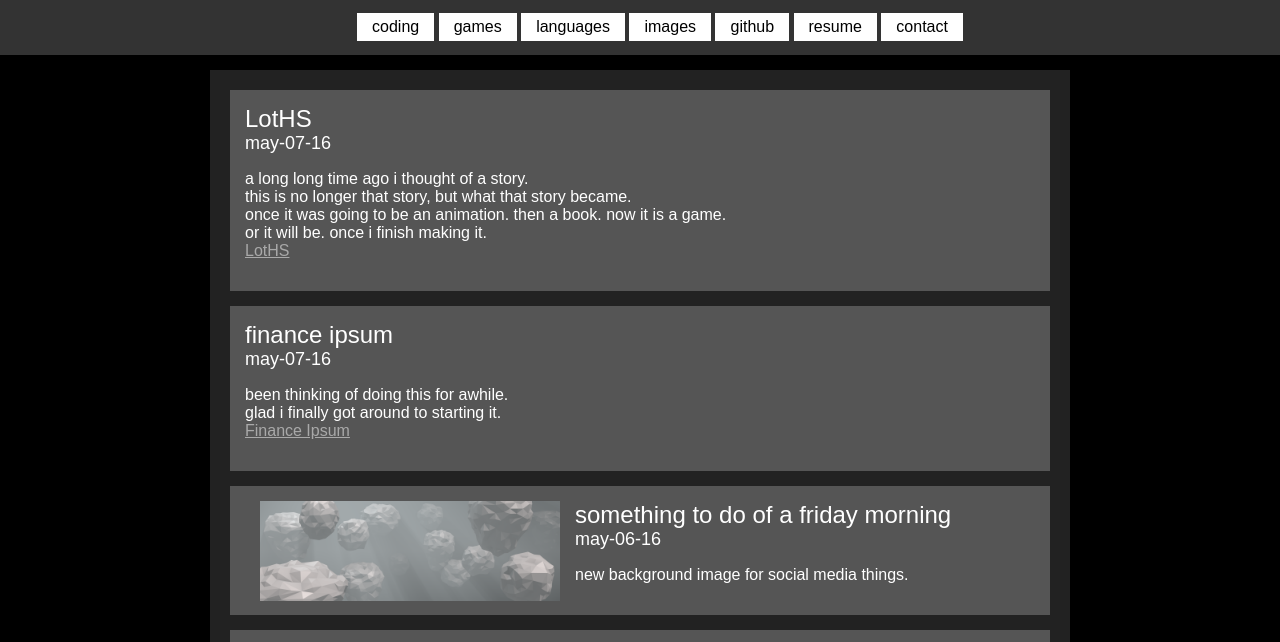
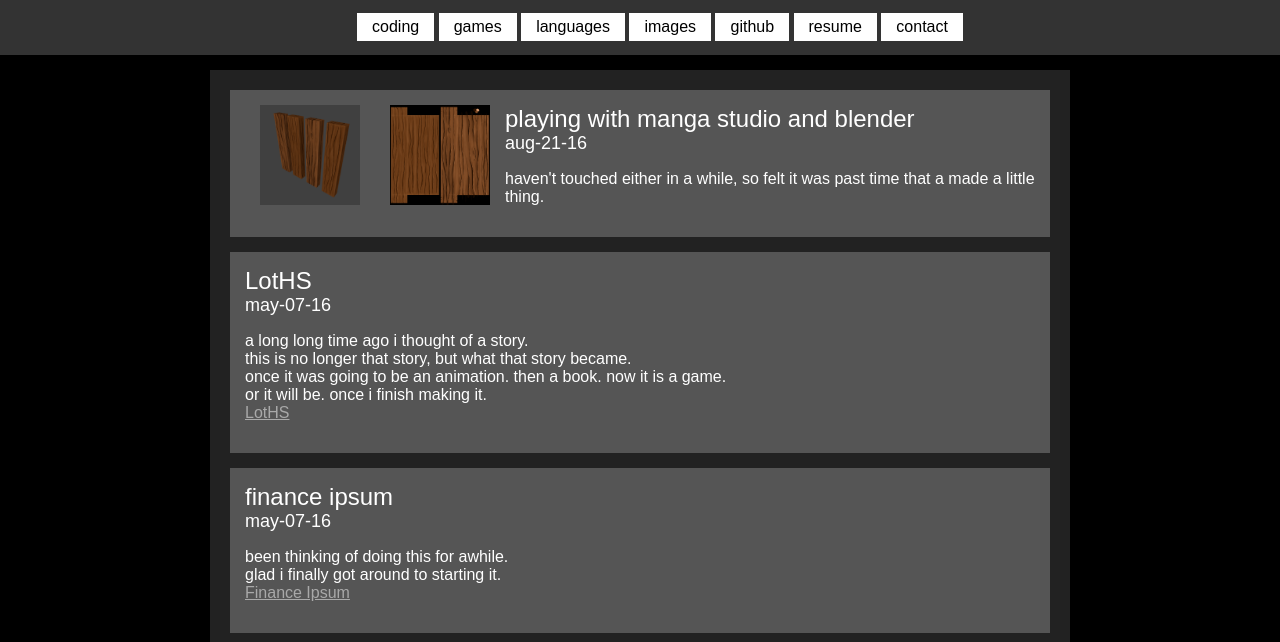
Before and after one commit to aneylon/aneylon.github.io, a plain HTML site: page index.html in a window 1280 px wide. Shown: the part 70-712 px from the top of the page. Drawn offline with nearby package versions, Linux system fonts and the light colour scheme; a small style sheet from the web is missing.

Commit message:
WoodPlanks update

```diff
--- a/index.html
+++ b/index.html
@@ -66,6 +66,21 @@
         </p>
       </div>
 -->
+      <div class="updateWrapper">
+        <a class="fancybox updateImageLink" href="img/WoodPlanksRender.png" data-fancybox-group="gallery" title="test image">
+          <img class="updateImage" src="img/WoodPlanksRender.png" alt="" />
+        </a>
+        <a class="fancybox updateImageLink" href="img/WoodPlanksDiffuse.png" data-fancybox-group="gallery" title="test image">
+          <img class="updateImage" src="img/WoodPlanksDiffuse.png" alt="" />
+        </a>
+
+        <p class="updateTitle">playing with manga studio and blender</p>
+        <p class="updateDate">aug-21-16</p>
+        <p>
+        haven't touched either in a while, so felt it was past time that a made a little thing.
+        </p>
+      </div>
+
       <div class="updateWrapper">
         <p class="updateTitle">LotHS</p>
         <p class="updateDate">may-07-16</p>
```
